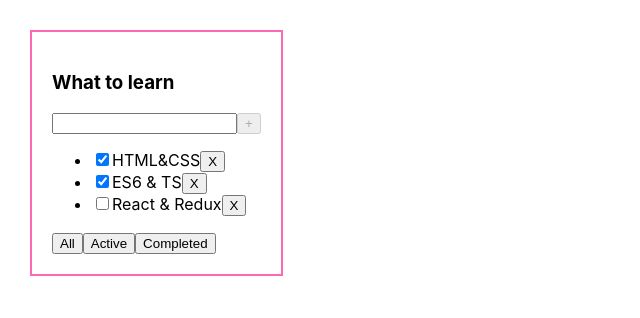
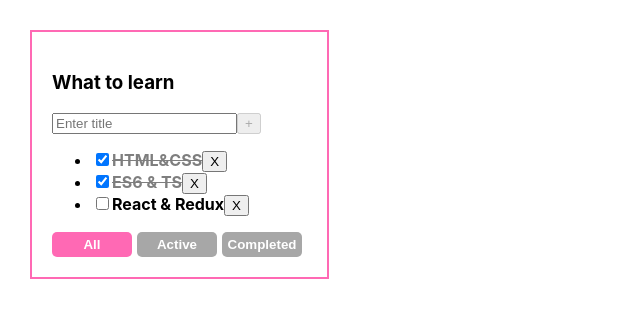
Before and after one commit to KuprIvan/todolist, a React (Create React App) app: page / in a window 1280 px wide. Shown: the top 318 px of the page, without its empty margins (0-640 px from the left). Built offline with nearby package versions, Linux system fonts and the light colour scheme.

Commit message:
feat: 4rd lesson end

```diff
--- a/src/App.css
+++ b/src/App.css
@@ -10,3 +10,30 @@
   border: 2px solid hotpink;
   padding: 20px;
 }
+.task {
+  font-weight: 700;
+}
+
+.task-done {
+  opacity: .5;
+  text-decoration: line-through;
+}
+
+.filter-btn {
+  font-weight: 700;
+  width: 80px;
+  color: #fff;
+  border: 0;
+  padding: 5px;
+  border-radius: 5px;
+  margin-right: 5px;
+  background-color: #a7a7a7;
+}
+
+.active-filter-btn {
+  background-color: hotpink;
+}
+.input-error {
+  border: 1px solid #F00;
+  outline: none;
+}
--- a/src/App.tsx
+++ b/src/App.tsx
@@ -27,6 +27,13 @@ function App(): JSX.Element {
         setTasks([newTask, ...tasks])
     }
 
+   /* const changeTaskStatus = (taskId: string) => {
+        setTasks(tasks.map((t) => t.id === taskId ? {...t, isDone: !t.isDone} : t))
+    }*/
+    const changeTaskStatus = (taskId: string, newIsDone: boolean) => {
+        setTasks(tasks.map((t) => t.id === taskId ? {...t, isDone: newIsDone} : t))
+    }
+
     const getFilteredTasks = (tasks: Array<TaskType>, filter: FilteredValuesType): Array<TaskType> => {
         switch (filter) {
             case 'active':
@@ -37,6 +44,7 @@ function App(): JSX.Element {
                 return tasks
         }
     }
+
     let filteredTasks = getFilteredTasks(tasks, filter)
     // UI:
     return (
@@ -47,6 +55,8 @@ function App(): JSX.Element {
                 changeFilterValue={changeFilterValues}
                 removeTask={removeTask}
                 addNewTask={addNewTask}
+                filter={filter}
+                changeTaskStatus={changeTaskStatus}
             />
         </div>
 
--- a/src/TasksList.tsx
+++ b/src/TasksList.tsx
@@ -1,10 +1,12 @@
-import React, {FC} from 'react';
+import React, {ChangeEvent, FC} from 'react';
 import {TaskType} from "./TodoList";
 
 type TasksList = {
     tasks: TaskType[]
     removeTask: (id: string) => void
+    changeTaskStatus: (taskId: string, newIsDone: boolean) => void
 }
+
 
 const TasksList: FC<TasksList> = (props): JSX.Element => {
     // JSX Element
@@ -12,15 +14,21 @@ const TasksList: FC<TasksList> = (props): JSX.Element => {
     const tasksItems: JSX.Element[] | JSX.Element =
         props.tasks.length
             ? props.tasks.map((task) => {
-                const removeTask = () => {
+                const taskClasses = ['task']
+                    task.isDone && taskClasses.push('task-done')
+                const removeTaskHandler = () => {
                     props.removeTask(task.id)
                 }
+                const changeTaskStatusHandler = (e: ChangeEvent<HTMLInputElement>) => props.changeTaskStatus(task.id, e.currentTarget.checked)
 
                 return (
                     <li key={task.id}>
-                        <input type="checkbox" checked={task.isDone}/>
-                        <span>{task.title}</span>
-                        <button onClick={removeTask}>X</button>
+                        <input
+                            type="checkbox"
+                            checked={task.isDone}
+                            onChange={changeTaskStatusHandler}/>
+                        <span className={taskClasses.join(' ')}>{task.title}</span>
+                        <button onClick={removeTaskHandler}>X</button>
                     </li>
                 )
             })
--- a/src/TodoList.tsx
+++ b/src/TodoList.tsx
@@ -5,10 +5,12 @@ import {FilteredValuesType} from './App';
 
 type TodoListPropType = {
     title: string
+    filter: FilteredValuesType
     tasks: TaskType[]// Array<TaskType>
     changeFilterValue: (filter: FilteredValuesType) => void
     removeTask: (id: string) => void
     addNewTask: (title: string) => void
+    changeTaskStatus: (taskId: string, newIsDone: boolean) => void
 }
 
 export type TaskType = {
@@ -29,32 +31,39 @@ const TodoList: FC<TodoListPropType> = (props): JSX.Element => {
         // addTaskInput.current && props.addNewTask(addTaskInput.current.value)
     }*/
 
-    const [title, setTitle] = useState('')
+    const [title, setTitle] = useState<string>('')
+    const [error, setError] = useState<boolean>(false)
 
 
     const addTask = () => {
         const trimmedTitle = title.trim()
         if (trimmedTitle) {
             props.addNewTask(trimmedTitle)
+        } else {
+            setError(true)
         }
         setTitle('')   // очистка строки для контролируемого инпута
     }
 
-    const onAllClickFilterHandler = () => {
-        props.changeFilterValue('all')
+    const handlerCreator = (filter: FilteredValuesType) => {
+        return () => props.changeFilterValue(filter)
     }
-    const onActiveClickFilterHandler = () => {
-        props.changeFilterValue('active')
-    }
-    const onCompletedClickFilterHandler = () => {
-        props.changeFilterValue('completed')
-    }
+
     const onInputEventHandler = (e: ChangeEvent<HTMLInputElement>) => {
         setTitle(e.currentTarget.value)
+        setError(false)
     }
     const onKeyEnterPress = (e: KeyboardEvent<HTMLInputElement>) => {
         e.key === 'Enter' && addTask()
     }
+
+    const userMessageError = error && <div style={{color: 'hotpink'}}>Required!</div>
+    const isAddBtnDisabled = title.length === 0
+    const maxLengthMessage = 15
+    const isUserMessageTooLong = maxLengthMessage > 15
+    const userMaxLengthMessage = isUserMessageTooLong && <div style={{color: 'hotpink'}}>Task title is too long</div>
+    const inputErrorClasses = error || isUserMessageTooLong ? 'input-error' : ''
+
 
 
     // onChange
@@ -66,17 +75,24 @@ const TodoList: FC<TodoListPropType> = (props): JSX.Element => {
                     {/*for useRef*/}
                     {/*<input ref={addTaskInput}/>
                     <button onClick={addTask}>+</button> */}
-                    <input value={title} onChange={onInputEventHandler} onKeyDown={onKeyEnterPress}/>
-                    <button disabled={title.trim().length === 0} onClick={addTask}>+</button>
-                    {title.length > 15 && <div style={{color: 'hotpink'}}>Task title is too long</div>}
+                    <input
+                        value={title}
+                        onChange={onInputEventHandler}
+                        onKeyDown={onKeyEnterPress}
+                        placeholder={'Enter title'}
+                        className={inputErrorClasses}
+                    />
+                    <button disabled={isAddBtnDisabled} onClick={addTask}>+</button>
+                    {userMaxLengthMessage}
+                    {userMessageError}
 
                 </div>
 
-               <TasksList tasks={props.tasks} removeTask={props.removeTask}/>
+               <TasksList tasks={props.tasks} removeTask={props.removeTask} changeTaskStatus={props.changeTaskStatus}/>
                 <div>
-                    <button onClick={onAllClickFilterHandler}>All</button>
-                    <button onClick={onActiveClickFilterHandler}>Active</button>
-                    <button onClick={onCompletedClickFilterHandler}>Completed</button>
+                    <button className={`filter-btn ${props.filter === 'all' ? 'active-filter-btn' : ''}`} onClick={handlerCreator('all')}>All</button>
+                    <button className={`filter-btn ${props.filter === 'active' ? 'active-filter-btn' : ''}`} onClick={handlerCreator('active')}>Active</button>
+                    <button className={`filter-btn ${props.filter === 'completed' ? 'active-filter-btn' : ''}`} onClick={handlerCreator('completed')}>Completed</button>
                 </div>
             </div>
     );
```
